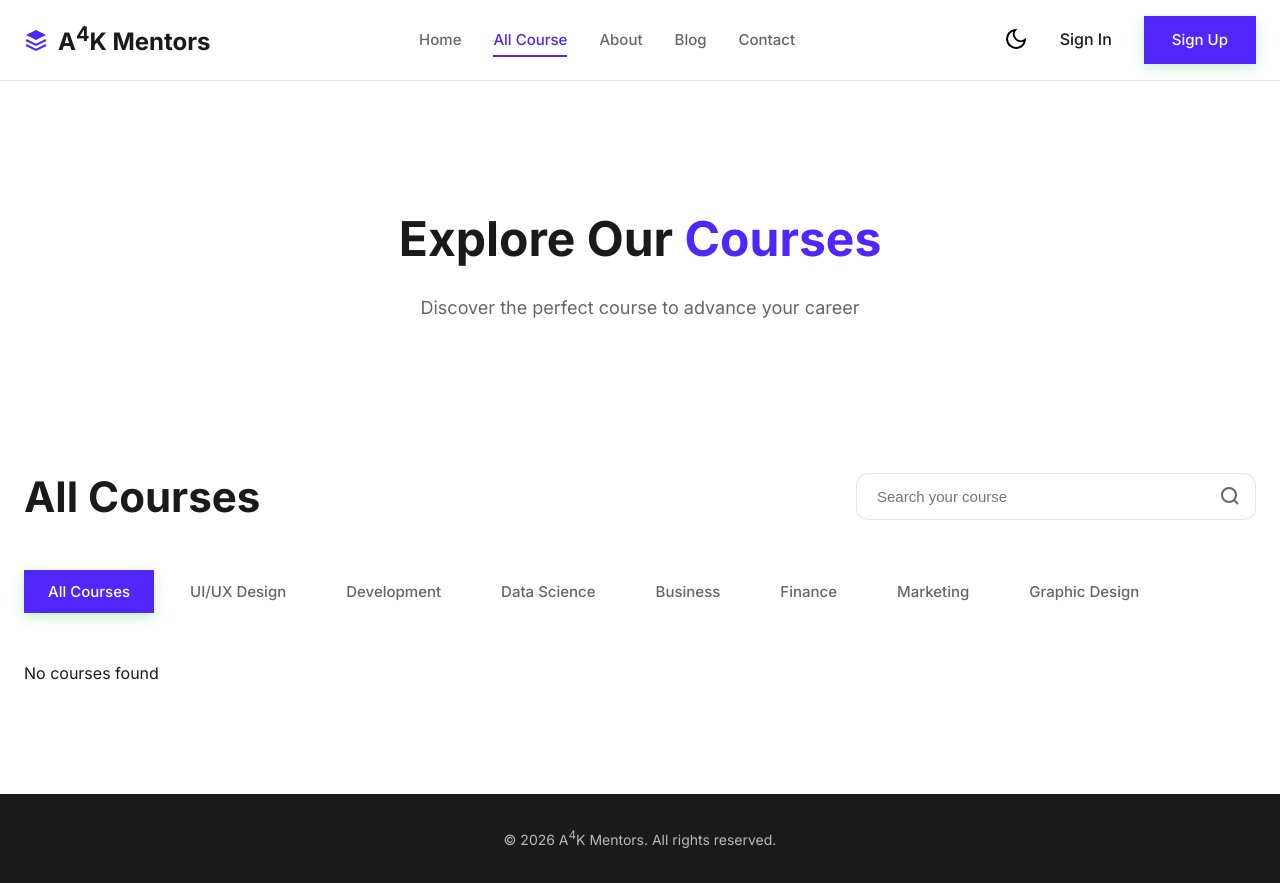
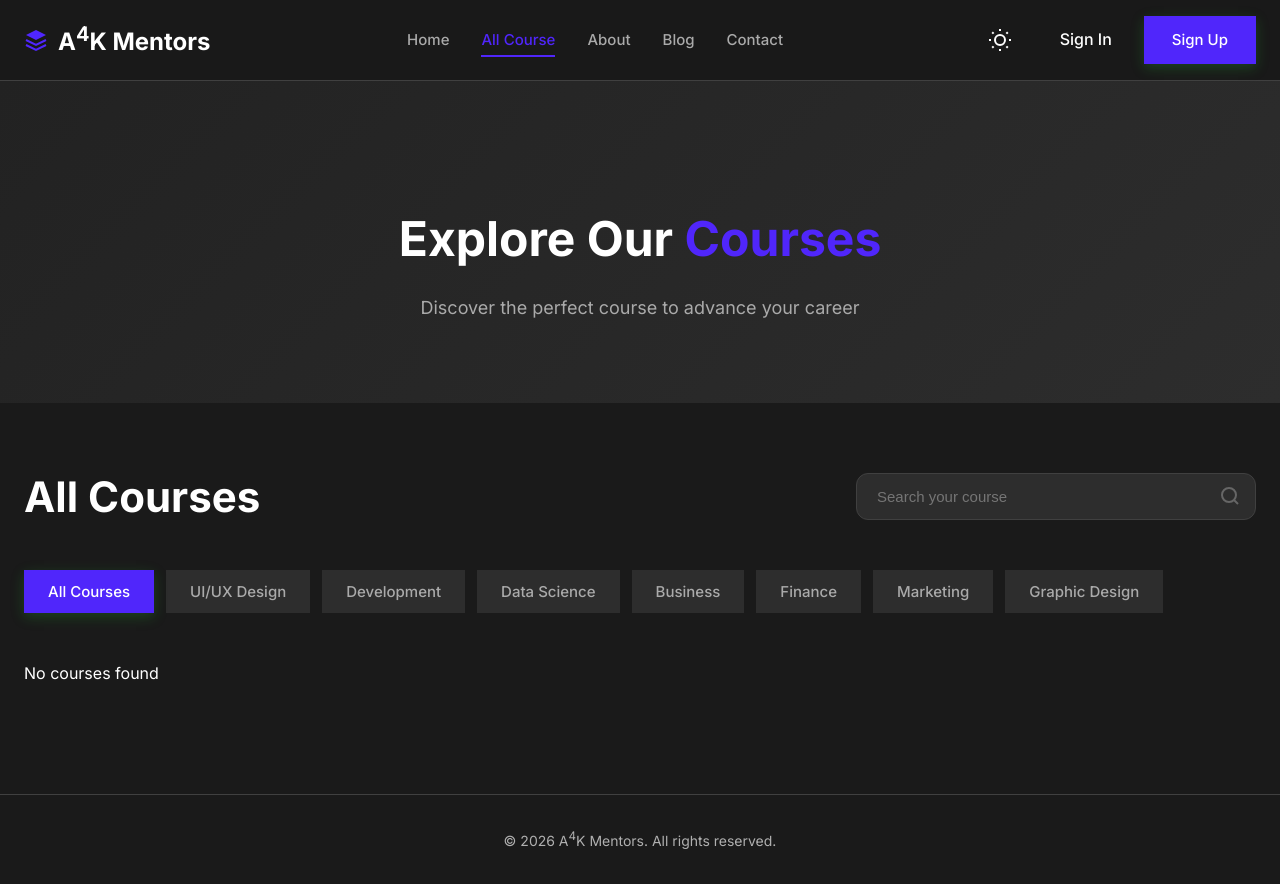
Before and after one commit to neupaneakas/E-learning, a website: page pages/courses.html in a window 1280 px wide. Both pictures are taken after a click on the button "Toggle Dark Mode". Drawn offline with Linux system fonts and the light colour scheme; no server answers.

Commit message:
UI: Updated Global Styles (Dark Mode) and Main Script enhancements

```diff
--- a/script.js
+++ b/script.js
@@ -328,6 +328,61 @@ if (searchInput) {
     });
 }
 
+// ===================================
+// Theme Toggle Logic
+// ===================================
+
+const themeButtons = document.querySelectorAll('.theme-toggle');
+
+// Function to update UI based on theme
+function updateThemeUI(theme) {
+    const isDark = theme === 'dark';
+
+    // Toggle body class
+    if (isDark) {
+        document.body.classList.add('dark-mode');
+    } else {
+        document.body.classList.remove('dark-mode');
+    }
+
+    // Toggle icons for all buttons
+    themeButtons.forEach(btn => {
+        const sunIcon = btn.querySelector('.sun-icon');
+        const moonIcon = btn.querySelector('.moon-icon');
+
+        if (sunIcon && moonIcon) {
+            if (isDark) {
+                sunIcon.style.display = 'block';
+                moonIcon.style.display = 'none';
+            } else {
+                sunIcon.style.display = 'none';
+                moonIcon.style.display = 'block';
+            }
+        }
+    });
+
+    // Save to local storage
+    localStorage.setItem('theme', theme);
+}
+
+// Initialize theme
+const currentTheme = localStorage.getItem('theme') || 'light';
+updateThemeUI(currentTheme);
+
+// Add event listeners
+// Add event listeners with safety check
+if (themeButtons.length > 0) {
+    themeButtons.forEach(btn => {
+        btn.addEventListener('click', () => {
+            const isDark = document.body.classList.contains('dark-mode');
+            const newTheme = isDark ? 'light' : 'dark';
+            updateThemeUI(newTheme);
+        });
+    });
+}
+
+console.log('Theme toggle initialized');
+
 // Load courses on page load
 if (document.querySelector('.course-grid')) {
     loadCourses();
--- a/style.css
+++ b/style.css
@@ -882,3 +882,106 @@ button {
         font-size: 14px;
     }
 }
+
+/* ===================================
+   Social Login Buttons
+   =================================== */
+.social-login {
+    display: grid;
+    grid-template-columns: 1fr 1fr;
+    gap: 12px;
+    margin-bottom: 32px;
+}
+
+.social-btn {
+    padding: 12px;
+    border: 1px solid var(--border-color);
+    border-radius: var(--radius-sm);
+    display: flex;
+    align-items: center;
+    justify-content: center;
+    gap: 8px;
+    font-weight: 500;
+    transition: var(--transition);
+    cursor: pointer;
+    background: white;
+    color: var(--text-primary);
+}
+
+.social-btn:hover {
+    border-color: var(--primary-color);
+    background: var(--primary-light);
+}
+
+/* ===================================
+   Dark Mode
+   =================================== */
+.dark-mode {
+    --bg-white: #1a1a1a;
+    --bg-light: #2d2d2d;
+    --bg-cream: #222222;
+    --text-primary: #ffffff;
+    --text-secondary: #aaaaaa;
+    --border-color: #404040;
+    --shadow-sm: 0 2px 8px rgba(0, 0, 0, 0.4);
+    --shadow-lg: 0 10px 25px -5px rgba(0, 0, 0, 0.5);
+}
+
+.dark-mode .header {
+    background: rgba(26, 26, 26, 0.95);
+    border-bottom: 1px solid var(--border-color);
+}
+
+.dark-mode .course-card {
+    background: #2d2d2d;
+    border: 1px solid var(--border-color);
+}
+
+.dark-mode .social-btn {
+    background: #2d2d2d;
+    color: #ffffff;
+}
+
+.dark-mode input,
+.dark-mode select {
+    background: #2d2d2d;
+    color: white;
+    border-color: var(--border-color);
+}
+
+.dark-mode .modal-content {
+    background: #2d2d2d;
+    color: white;
+    border: 1px solid var(--border-color);
+}
+
+.theme-toggle {
+    background: none;
+    border: none;
+    cursor: pointer;
+    padding: 8px;
+    color: var(--text-primary);
+    display: flex;
+    align-items: center;
+    justify-content: center;
+    transition: transform 0.3s;
+    margin-right: 8px;
+}
+
+.theme-toggle:hover {
+    transform: rotate(15deg);
+    color: var(--primary-color);
+}
+
+.dark-mode .footer {
+    background: #1a1a1a;
+    /* Dark background */
+    color: #e0e0e0;
+    /* Light text */
+    border-top: 1px solid var(--border-color);
+}
+
+.dark-mode .footer-content p {
+    color: #b0b0b0;
+    /* Slightly dimmer text for specifics */
+}
```
